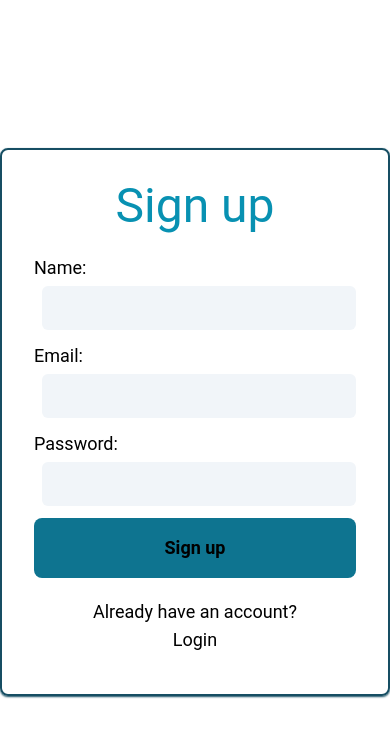
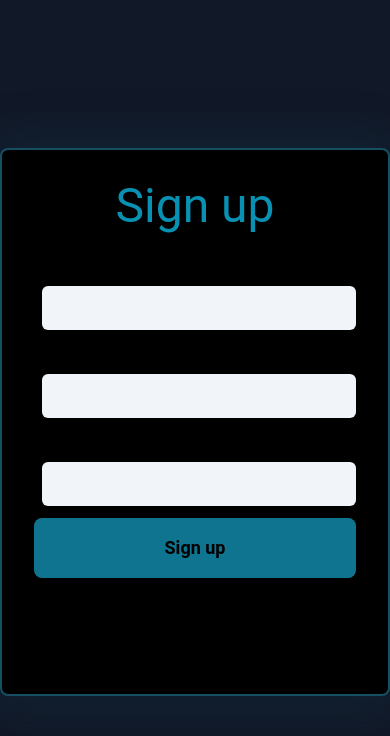
Before and after one commit to SantiagoJavierRubio/formulador-vet, a Next.js app: page /signup in a window 390 px wide. Shown: the top 736 px of the page. Built offline with nearby package versions, Linux system fonts and the light colour scheme; no server answers.

Commit message:
more styles

```diff
--- a/styles/Auth.module.css
+++ b/styles/Auth.module.css
@@ -1,5 +1,5 @@
 .container {
-    @apply w-full h-screen flex justify-center items-center flex-col
+    @apply w-full h-screen flex justify-center items-center flex-col bg-gray-900;
 }
 
 .title {
@@ -7,7 +7,8 @@
 }
 
 .formContainer {
-    @apply p-8 border-2 border-cyan-900 rounded-lg w-full max-w-lg shadow-sm shadow-cyan-900
+    @apply p-8 border-2 border-cyan-900 rounded-lg w-full max-w-lg bg-black shadow-cyan-900;
+    box-shadow: 0px 0px 50px 10px rgba(22, 78, 99, 0.2);
 }
 
 .form {
--- a/styles/LandingPage.module.css
+++ b/styles/LandingPage.module.css
@@ -13,17 +13,29 @@
     @apply flex flex-col justify-start md:items-stretch sm:items-center max-w-lg md:w-1/2 sm:w-full p-4;
 }
 .title {
-    @apply sm:text-center lg:text-right text-6xl text-fuchsia-600 font-bold;
+    @apply sm:text-center lg:text-right text-8xl text-fuchsia-600 font-bold;
 }
 .subtitle {
     @apply sm:text-left lg:text-right text-xl text-sky-100 font-black;
 }
 .imgContainer {
     filter: blur(1px);
-    @apply absolute w-screen h-screen overflow-hidden;}
+    @apply absolute w-screen h-screen overflow-hidden;
+}
 
 .image {
     aspect-ratio: 5/4;
     @apply md:opacity-10 w-full min-w-0 rounded-xl
      md:-translate-y-1/4 lg:-translate-y-1/3 -z-10 sm:opacity-5 sm:blur-sm lg:blur-0 opacity-0 transition-all;
 }
+
+@media (max-width: 640px) {
+    .container::after {
+        content: "";
+        @apply absolute top-0 left-0 w-full h-full opacity-5;
+        filter: blur(1px);
+        background-image: url("/landing_img1.jpg");
+        background-size: cover;
+        background-position: -5rem;
+    }
+}
--- a/tailwind.config.js
+++ b/tailwind.config.js
@@ -6,7 +6,11 @@ module.exports = {
     "./components/**/*.{js,ts,jsx,tsx}",
   ],
   theme: {
-    extend: {},
+    extend: {
+      backgroundImage: {
+        "gradient-radial": "radial-gradient(var(--tw-gradient-stops))",
+      },
+    },
   },
   plugins: [],
 };
```
